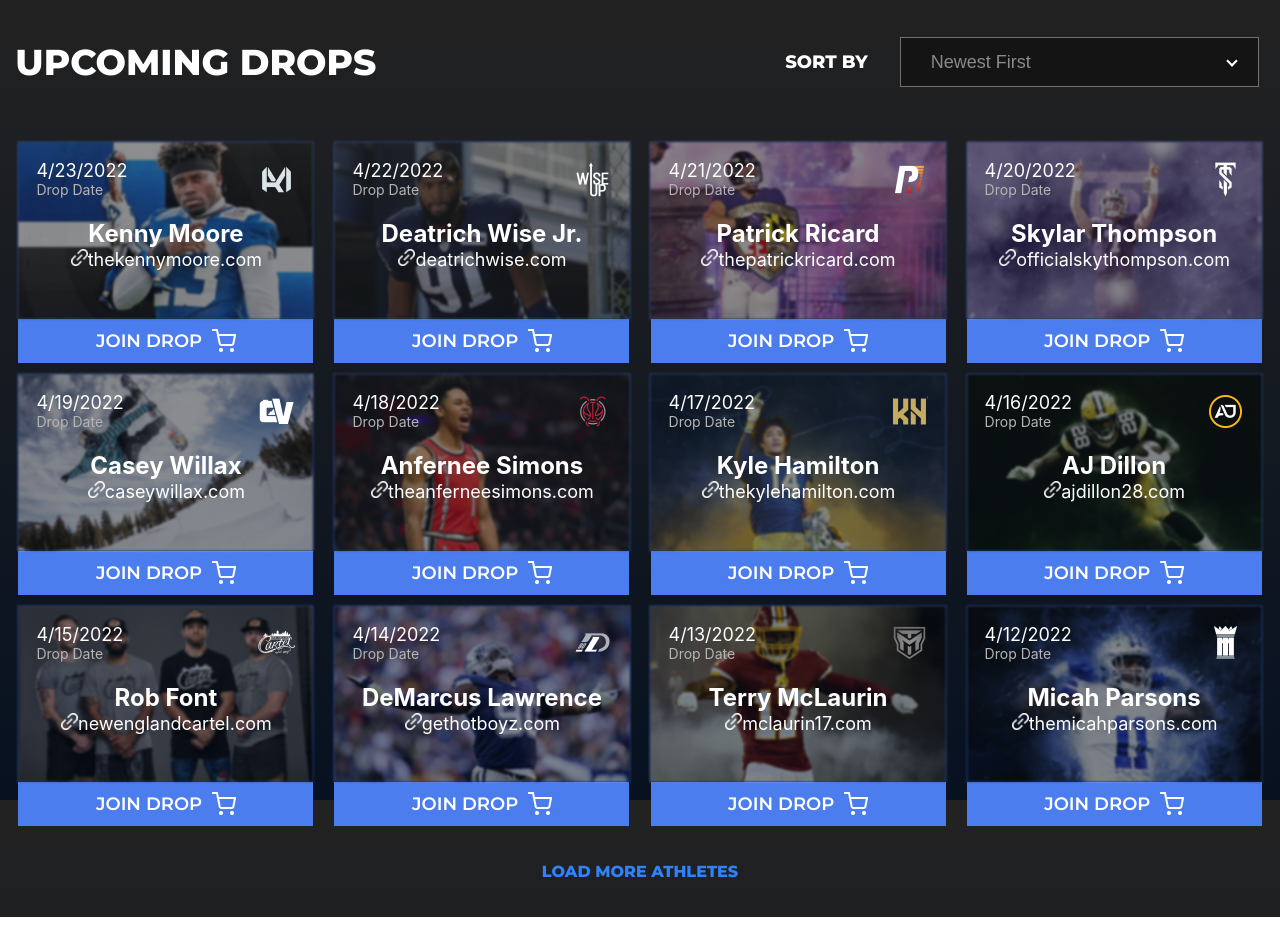
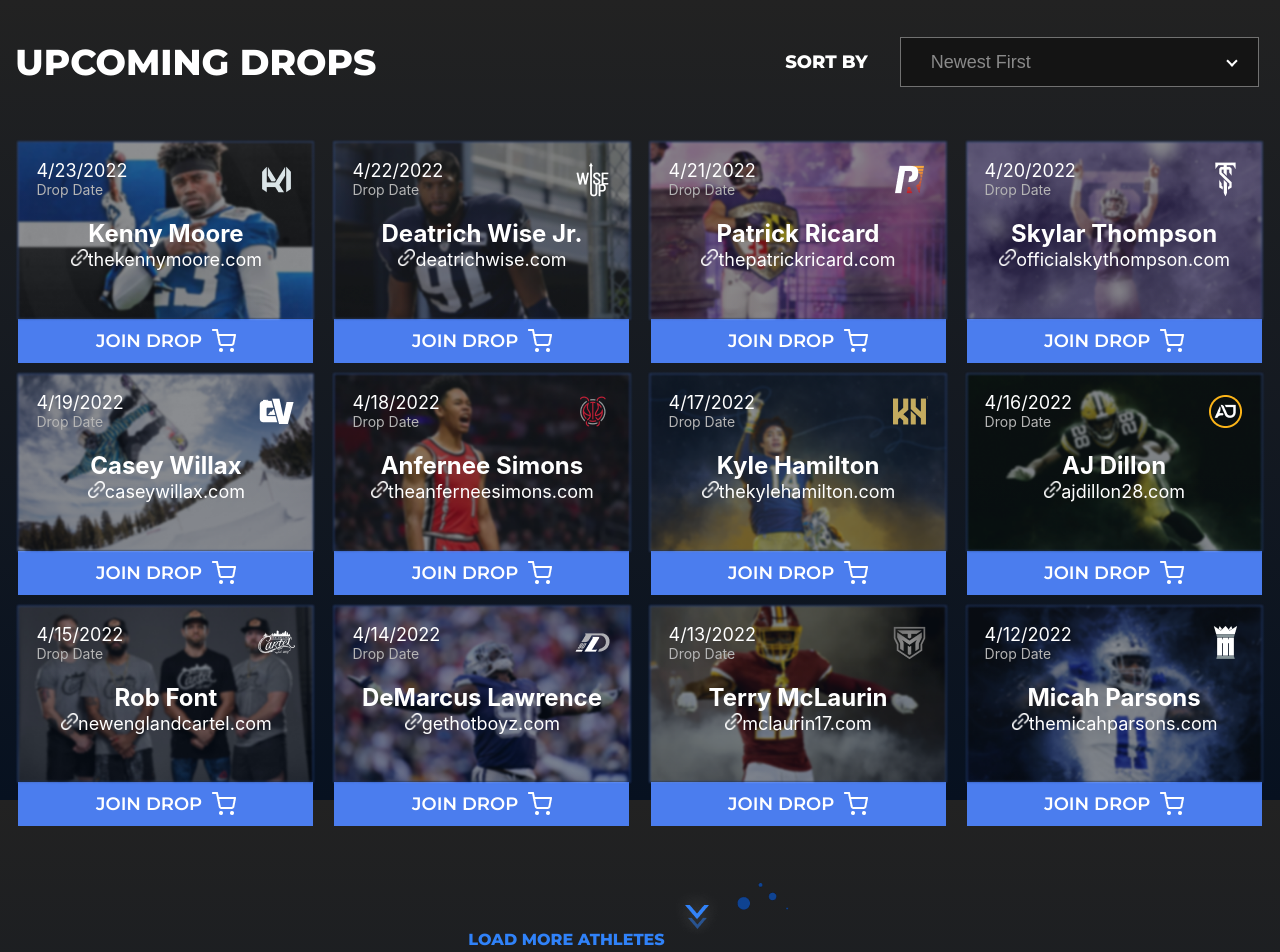
Before and after one commit to dapper-labs-talent/cc_BirmWais_engineering-assignment-frontend, a React (Create React App) app in the folder client/: page / in a window 1280 px wide. Shown: the top 952 px of the page. Before the commit the page ends 917 px from the top, so only its background shows below. Built offline with nearby package versions, Linux system fonts and the light colour scheme.

Commit message:
refactor: made cardsmap compositional to avoid prop drilling

```diff
--- a/client/src/App.tsx
+++ b/client/src/App.tsx
@@ -6,6 +6,7 @@ import { Athlete } from './utils/types';
 
 import CardsMap from './components/CardsMap';
 import Header from './components/Header';
+import Card from './components/Card';
 
 const sortAthletes = (athletes: Athlete[], sortParams: string): Athlete[] => {
 	const athletesArray = [...athletes];
@@ -37,11 +38,11 @@ const App: React.FC = (): JSX.Element => {
   return (
     <>
       <Header sortParams={setSortParams} />
-      <CardsMap
-        athletes={sortedAthletes}
-        joinDrop={joinDrop}
-        loadMoreAthletes={loadMoreAthletes}
-      />
+      <CardsMap loadMoreAthletes={loadMoreAthletes} >
+				{
+					sortedAthletes.map(athlete => <Card key={athlete.id} athlete={athlete} joinDrop={joinDrop} />)
+				}
+			</CardsMap>
     </>
   );
 }
--- a/client/src/components/CardsMap.tsx
+++ b/client/src/components/CardsMap.tsx
@@ -1,25 +1,27 @@
-import React from 'react';
+import React, { PropsWithChildren } from 'react';
 import { Athlete } from '../utils/types';
 import Card from './Card';
 
-interface Props {
-	athletes: Athlete[];
-	joinDrop: (id: number) => void;
+interface Props extends PropsWithChildren {
 	loadMoreAthletes: () => void;
 }
 
 const CardsMap: React.FC<Props> = (props): JSX.Element => {
-	const { athletes, joinDrop, loadMoreAthletes } = props
+	const { loadMoreAthletes, children } = props
 
 	return (
 		<div className='display-athletes'>
 			<div className="athletes-map">
-				{
-					athletes.map(athlete => <Card key={athlete.id} athlete={athlete} joinDrop={joinDrop} />)
-				}
+				{children}
 			</div>
 			<div className="load-more">
-				<button onClick={loadMoreAthletes}>Load More Athletes</button>
+				<button onClick={loadMoreAthletes}>
+					Load More Athletes
+					<span>
+						<img src="media/icons/down-arrow.png" alt="down-arrow icon" />
+						<img src="media/icons/dots-5.png" alt="dots icon" />
+					</span>
+				</button>
 			</div>
 		</div>
 	);
```
